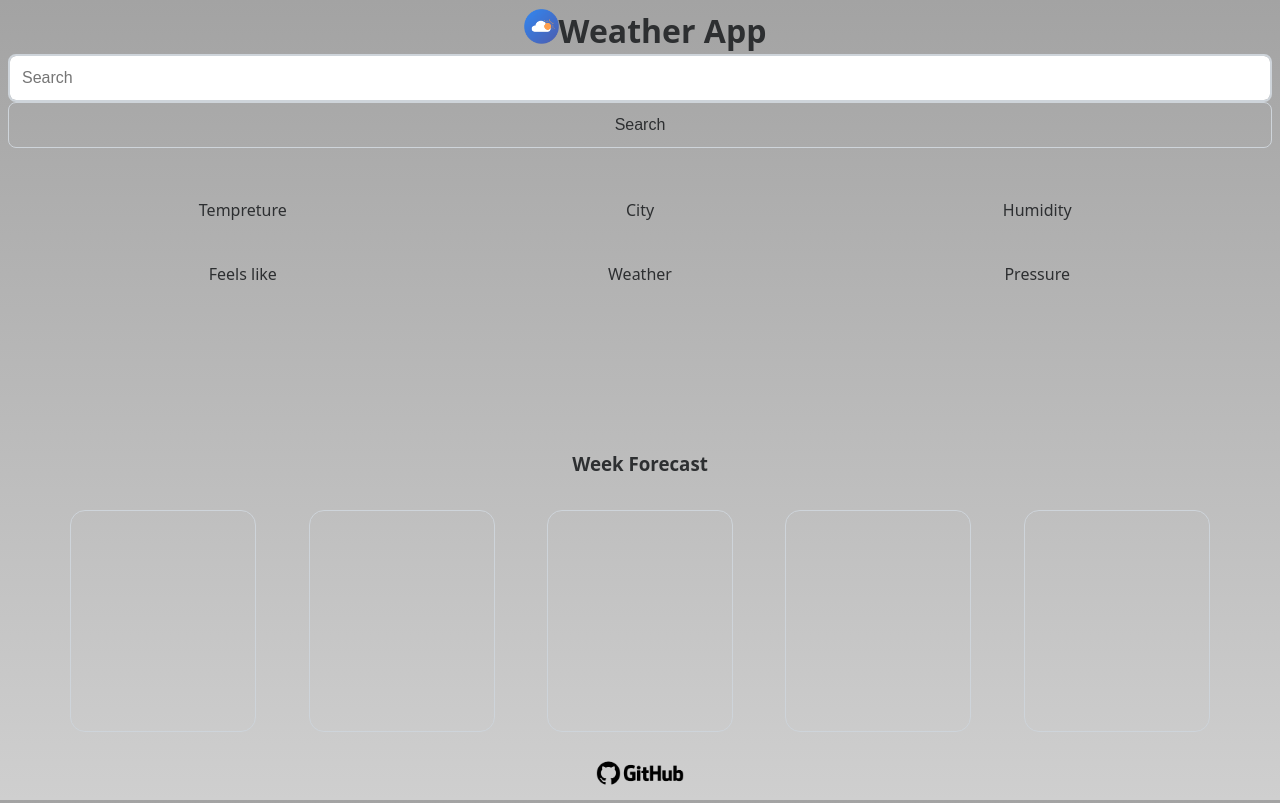
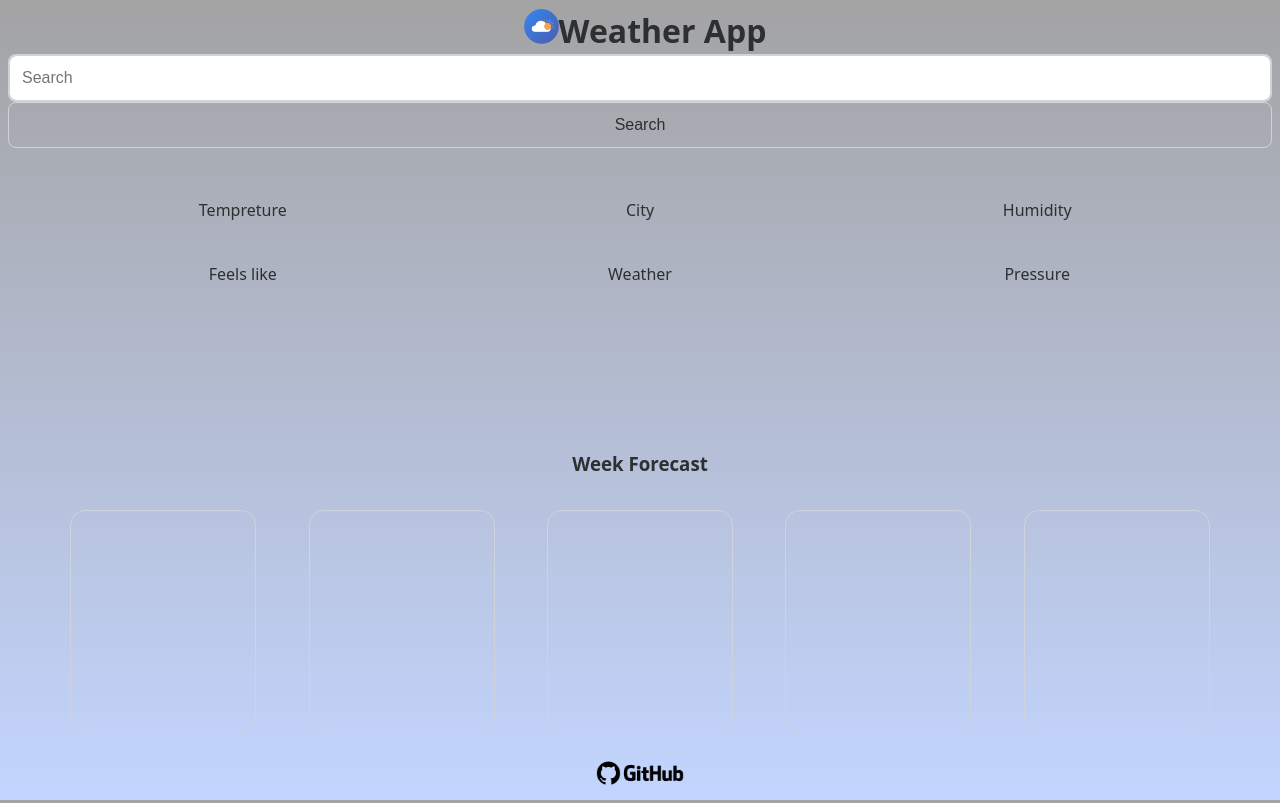
Before and after one commit to SicParv1sMagna/React-Weather-App, a React (Create React App) app: page / in a window 1280 px wide. Built offline with nearby package versions, Linux system fonts and the light colour scheme.

Commit message:
Update App.css

```diff
--- a/src/App.css
+++ b/src/App.css
@@ -38,7 +38,7 @@
 }
 
 :root{
-  --start-color: #cfcfcf;
+  --start-color: #c3d5ff;
   --end-color: #a3a3a3;
   --border-color: #ced4da;
   --font-color: #2d2f31;
```
